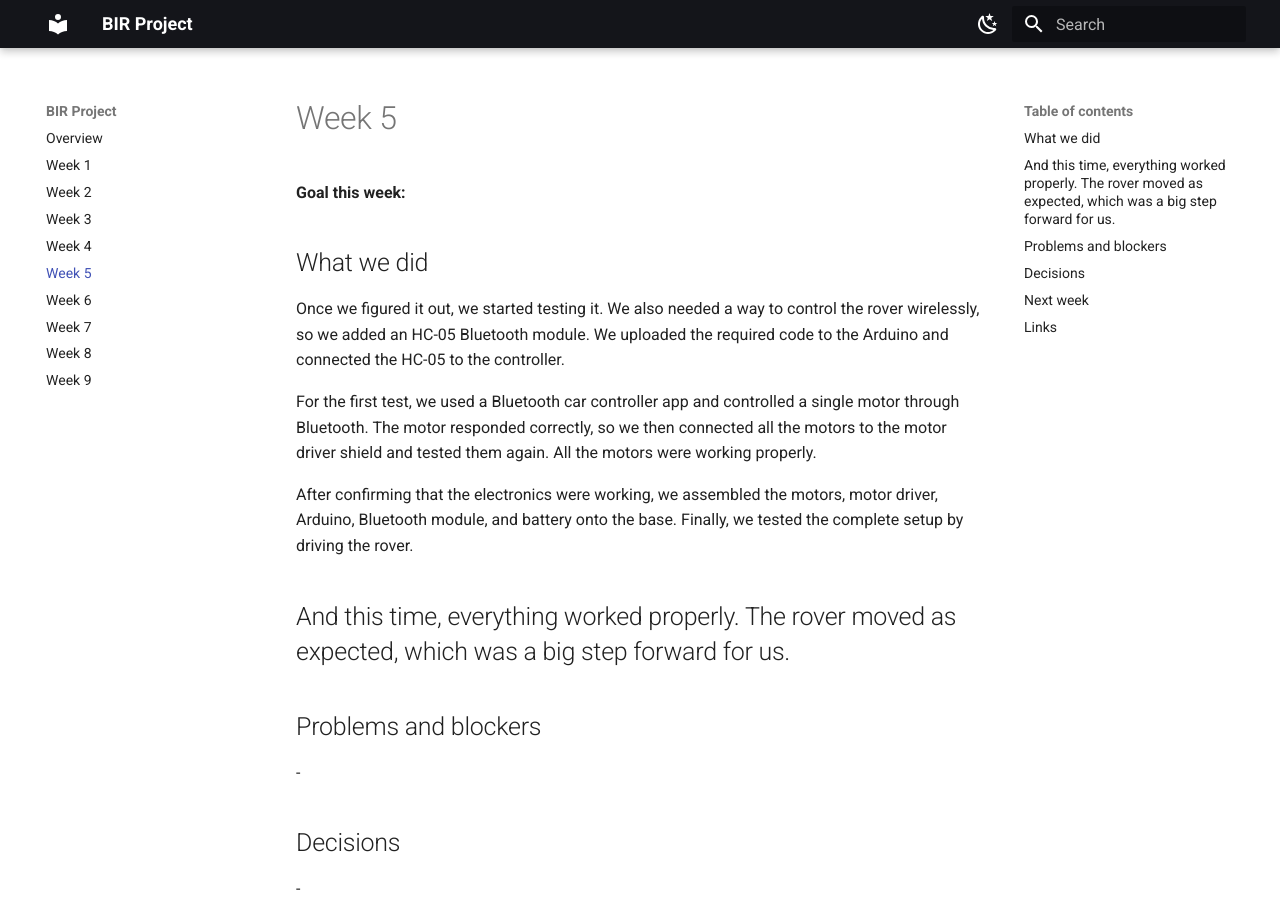
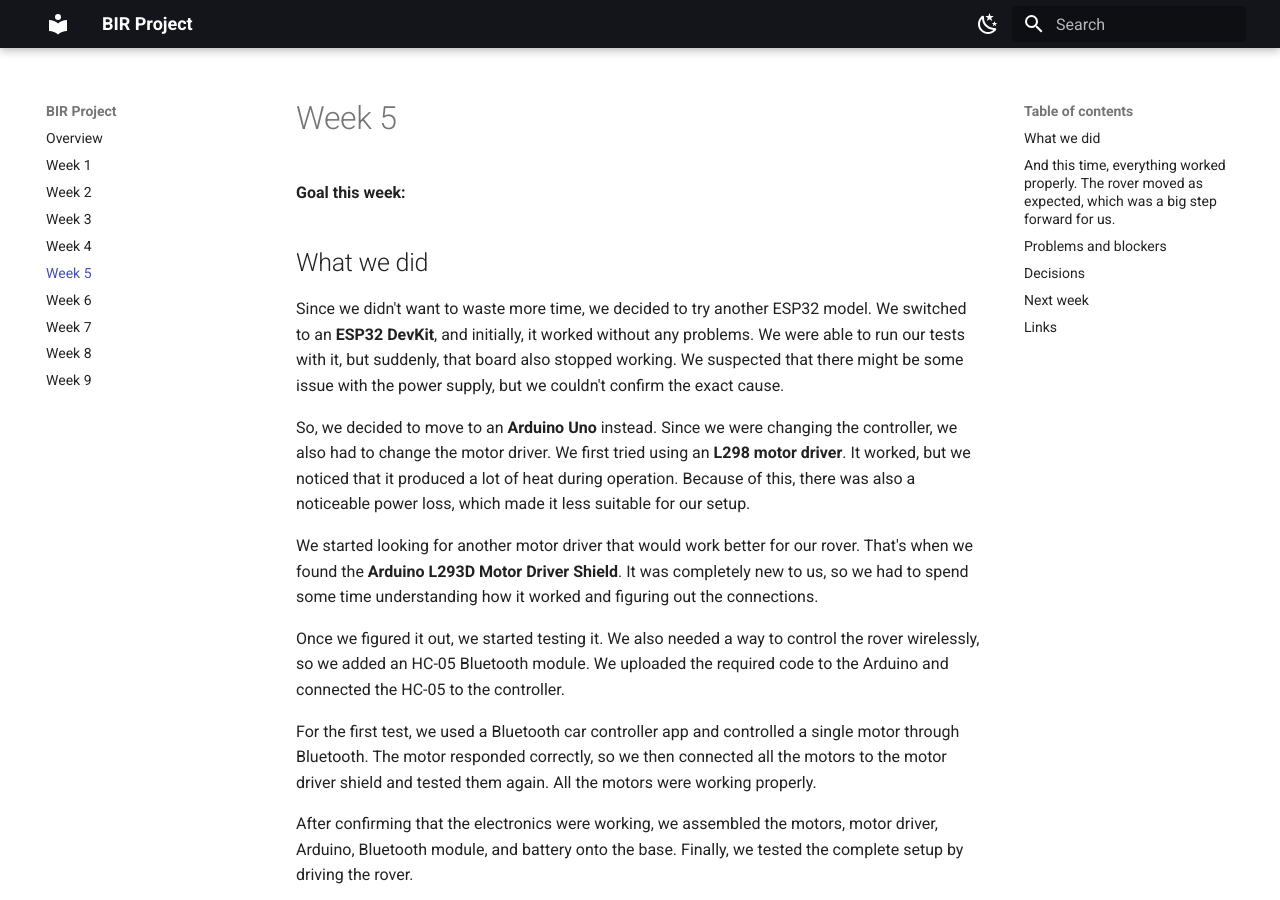
Before and after one commit to BuilderinResidencyTinkerspace/FIORA, an MkDocs documentation site: the page built from docs/week-05.md, in a window 1280 px wide and 900 px high. Built offline with MkDocs 1.6.1 and Material for MkDocs 9.7.7, drawn with Linux system fonts in a browser that asks for light colours.

Commit message:
Update week-05.md with project progress details
Documented the switch from ESP32 to Arduino Uno and changes in motor drivers.

```diff
--- a/docs/week-05.md
+++ b/docs/week-05.md
@@ -3,6 +3,13 @@
 **Goal this week:**
 
 ## What we did
+
+Since we didn't want to waste more time, we decided to try another ESP32 model. We switched to an **ESP32 DevKit**, and initially, it worked without any problems. We were able to run our tests with it, but suddenly, that board also stopped working. We suspected that there might be some issue with the power supply, but we couldn't confirm the exact cause.
+
+So, we decided to move to an **Arduino Uno** instead. Since we were changing the controller, we also had to change the motor driver. We first tried using an **L298 motor driver**. It worked, but we noticed that it produced a lot of heat during operation. Because of this, there was also a noticeable power loss, which made it less suitable for our setup.
+
+We started looking for another motor driver that would work better for our rover. That's when we found the **Arduino L293D Motor Driver Shield**. It was completely new to us, so we had to spend some time understanding how it worked and figuring out the connections.
+
 Once we figured it out, we started testing it. We also needed a way to control the rover wirelessly, so we added an HC-05 Bluetooth module. We uploaded the required code to the Arduino and connected the HC-05 to the controller.
 
 For the first test, we used a Bluetooth car controller app and controlled a single motor through Bluetooth. The motor responded correctly, so we then connected all the motors to the motor driver shield and tested them again. All the motors were working properly.
```
